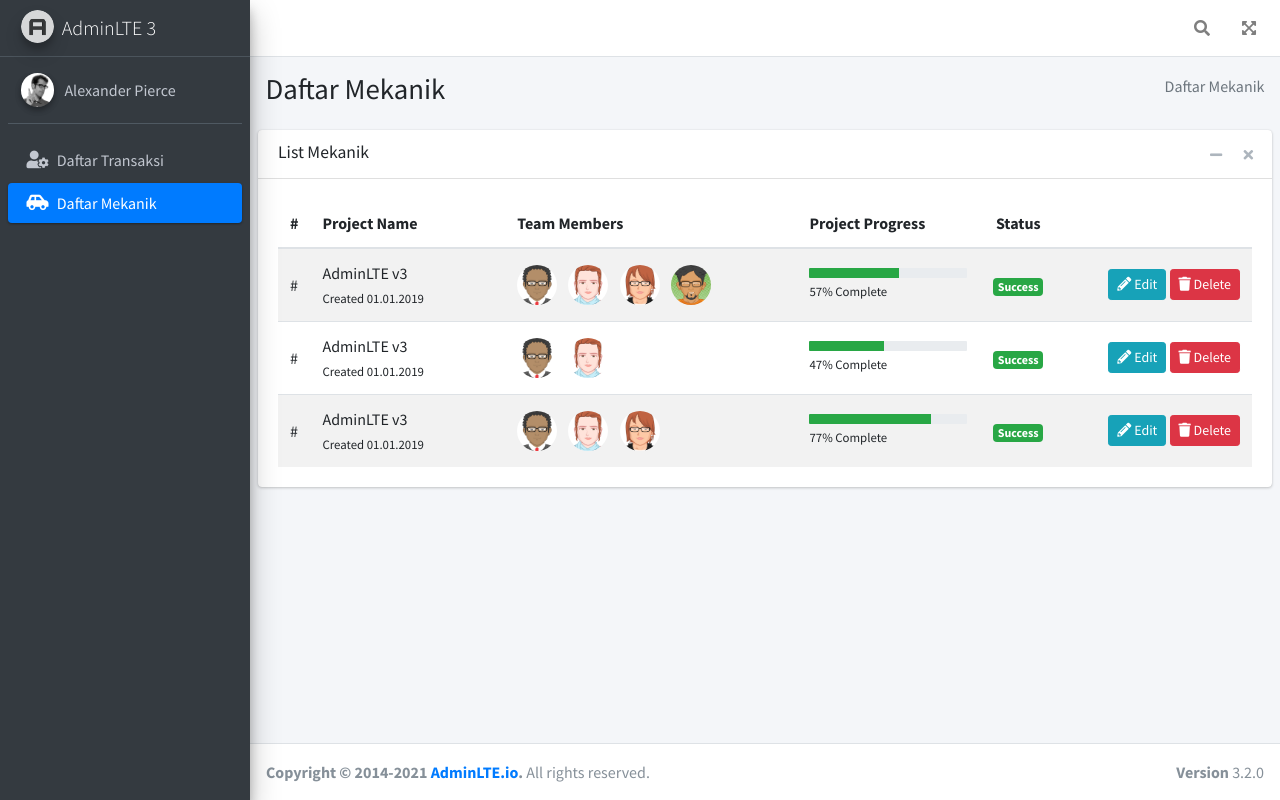
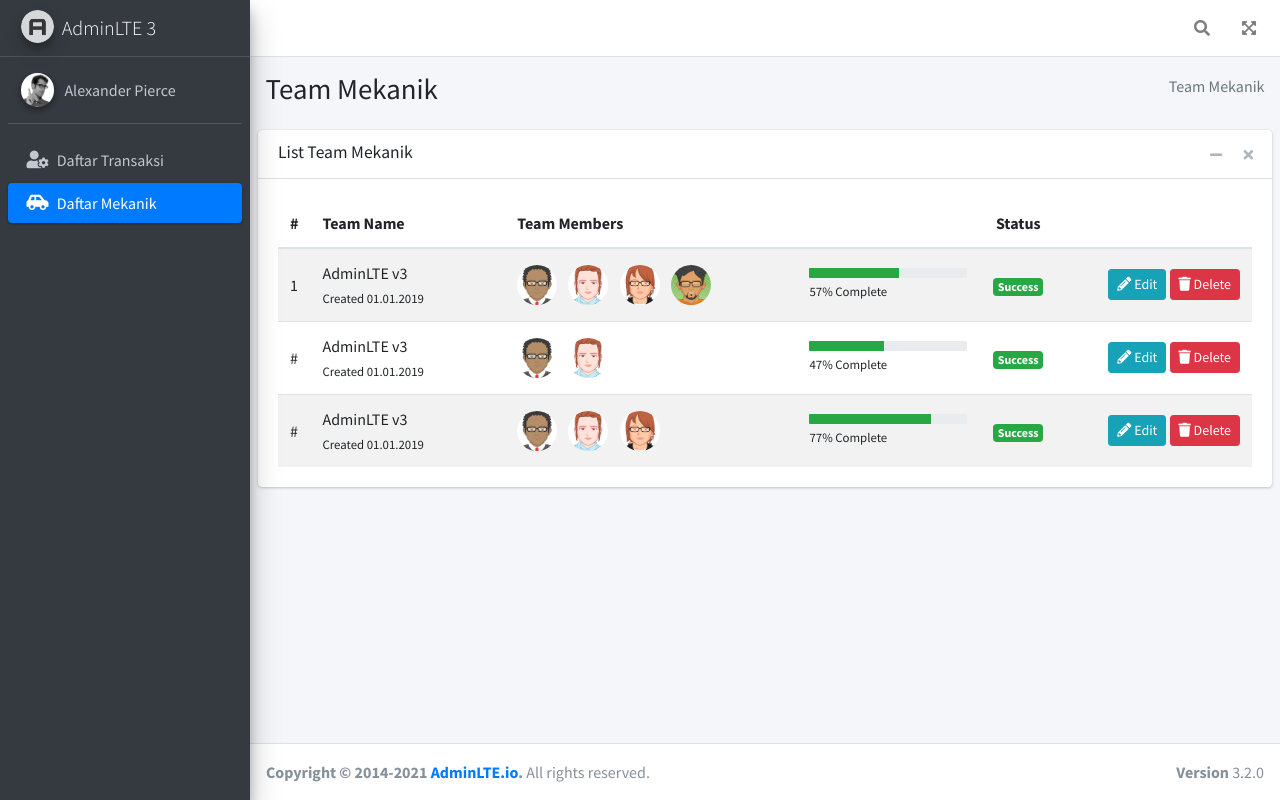
Before and after one commit to raffirmdhn/uas-pw, a PHP site: page /daftar-mekanik.php in a window 1280 px wide. Run offline with PHP 8.4, Linux system fonts and the light colour scheme; some libraries are stand-ins or nearby versions.

Commit message:
Mengubah Team Mekanik

```diff
--- a/admin-pages/daftar-mekanik.php
+++ b/admin-pages/daftar-mekanik.php
@@ -28,12 +28,12 @@
         <div class="container-fluid">
           <div class="row mb-2">
             <div class="col-sm-6">
-              <h1>Daftar Mekanik</h1>
+              <h1>Team Mekanik</h1>
             </div>
             <div class="col-sm-6">
               <ol class="breadcrumb float-sm-right">
                 <!-- <li class="breadcrumb-item"><a href="#">Daftar Mekanik</a></li> -->
-                <li class="breadcrumb-item active">Daftar Mekanik</li>
+                <li class="breadcrumb-item active">Team Mekanik</li>
               </ol>
             </div>
           </div>
@@ -46,7 +46,7 @@
         <!-- Default box -->
         <div class="card">
           <div class="card-header">
-            <h3 class="card-title">List Mekanik</h3>
+            <h3 class="card-title">List Team Mekanik</h3>
 
             <div class="card-tools">
               <button type="button" class="btn btn-tool" data-card-widget="collapse" title="Collapse">
@@ -65,13 +65,13 @@
                     #
                   </th>
                   <th style="width: 20%">
-                    Project Name
+                    Team Name
                   </th>
                   <th style="width: 30%">
                     Team Members
                   </th>
                   <th>
-                    Project Progress
+
                   </th>
                   <th style="width: 8%" class="text-center">
                     Status
@@ -83,7 +83,7 @@
               <tbody>
                 <tr>
                   <td>
-                    #
+                    1
                   </td>
                   <td>
                     <a>
```
